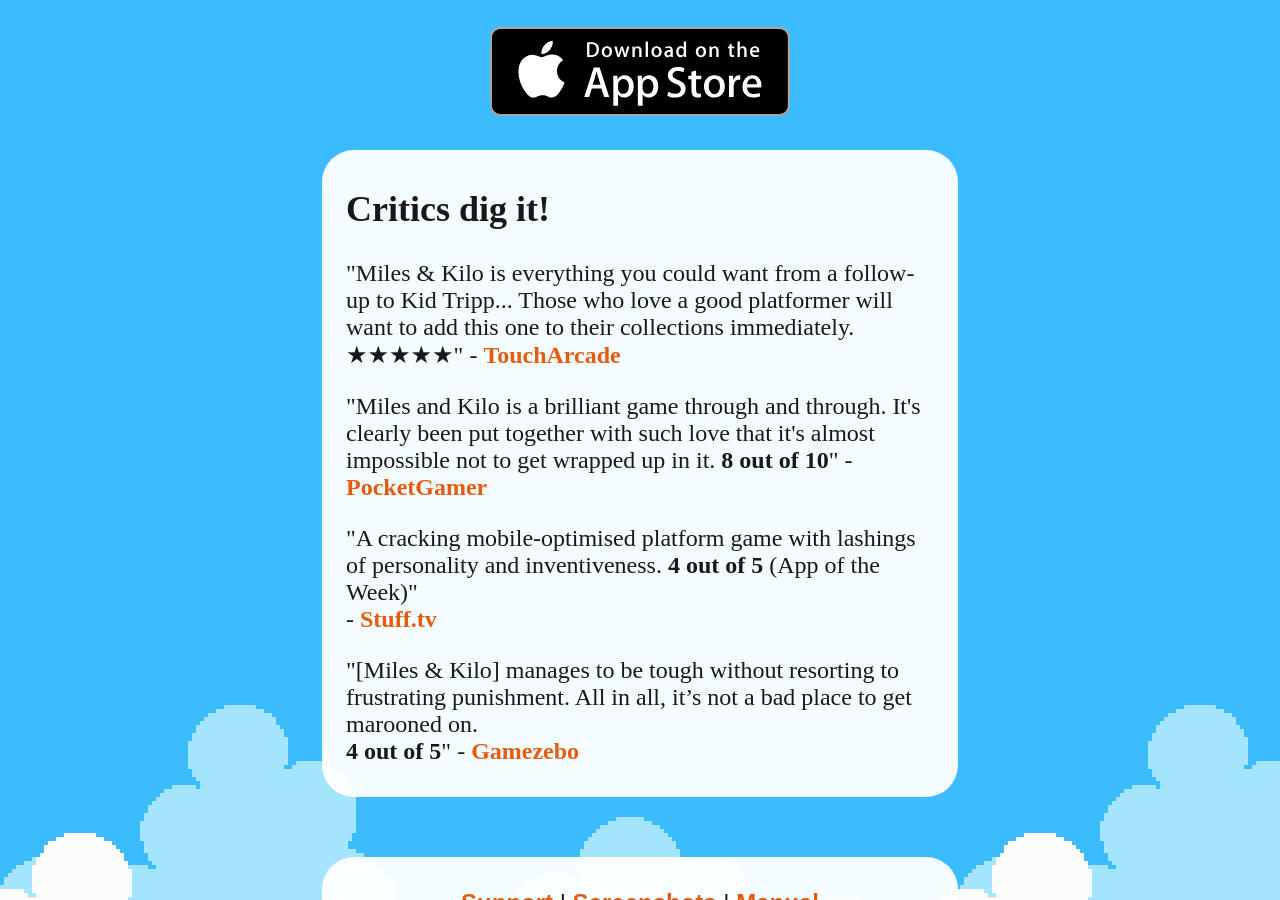
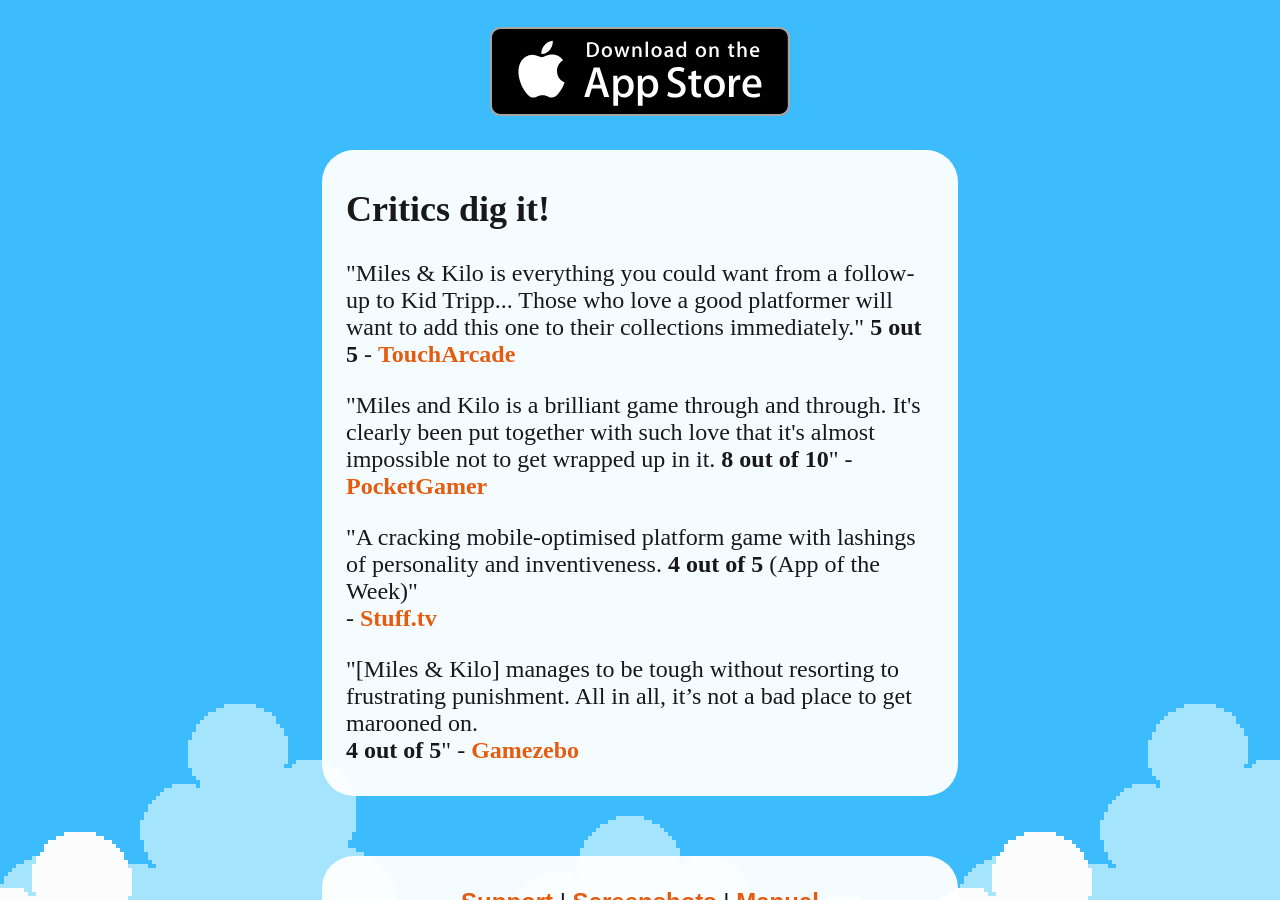
Before and after one commit to thatpixelguy/milesandkilo, a Jekyll site: the page built from index.html, in a window 1280 px wide and 900 px high, scrolled down 593 px. Built offline with Jekyll 4.4.1, drawn with Linux system fonts in a browser that asks for light colours; some web fonts are replaced.

Commit message:
Updated index.html

```diff
--- a/index.html
+++ b/index.html
@@ -18,7 +18,7 @@
 
   <div class='textblock' style='font-family: Boogaloo;'>
     <h2>Critics dig it!</h2>
-    <p>"Miles & Kilo is everything you could want from a follow-up to Kid Tripp... Those who love a good platformer will want to add this one to their collections immediately. ★★★★★" - <a href='http://toucharcade.com/2017/05/12/miles-kilo-review-its-dog-gone-great/'><b>TouchArcade</b></a></p>
+    <p>"Miles & Kilo is everything you could want from a follow-up to Kid Tripp... Those who love a good platformer will want to add this one to their collections immediately." <b>5 out 5</b> - <a href='http://toucharcade.com/2017/05/12/miles-kilo-review-its-dog-gone-great/'><b>TouchArcade</b></a></p>
 
 	<p>"Miles and Kilo is a brilliant game through and through. It's clearly been put together with such love that it's almost impossible not to get wrapped up in it. <b>8 out of 10</b>" - <a href='http://www.pocketgamer.co.uk/r/iPhone/Miles+%26+Kilo/review.asp?c=73934'><b>PocketGamer</b></a></p>
 
```
